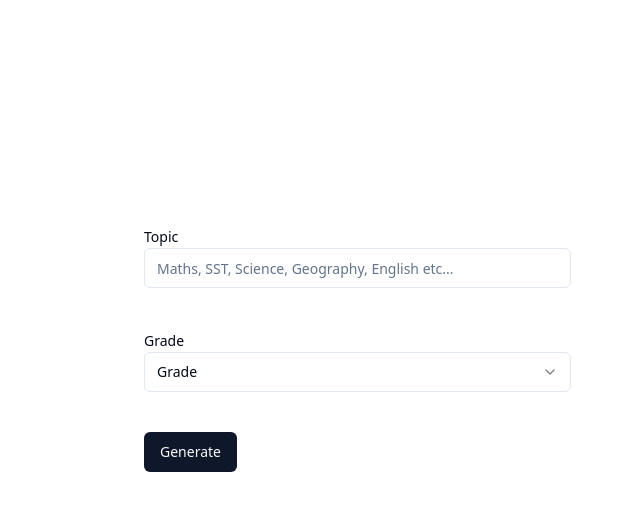
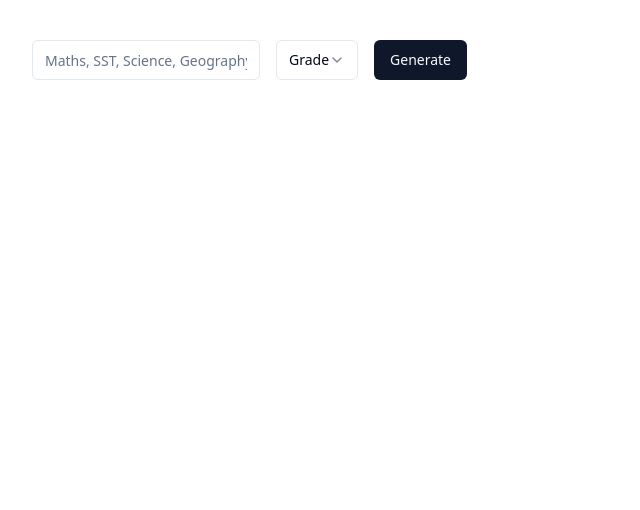
Before and after one commit to neutr0n420/Tech-Smart, a Next.js app: page / in a window 1280 px wide. Shown: the top 510 px of the page, without its empty margins (0-640 px from the left). Built offline with nearby package versions, Linux system fonts and the light colour scheme.

Commit message:
refactor: move query into query form component, delete notes page

```diff
--- /dev/null
+++ b/src/components/query.tsx
@@ -0,0 +1,88 @@
+import { FC, FormEvent, useState } from "react"
+
+import { Label } from "@/components/ui/label"
+import { Input } from "@/components/ui/input"
+import {
+	Select,
+	SelectContent,
+	SelectItem,
+	SelectTrigger,
+	SelectValue,
+} from "@/components/ui/select";
+import { Button } from "./ui/button";
+
+interface QueryFormProps { }
+
+const QueryForm: FC<QueryFormProps> = ({ }) => {
+	const [subject, setSubject] = useState<string>('')
+	const [grade, setGrade] = useState<string>('')
+
+	const generateKey = (e: FormEvent) => {
+		e.preventDefault()
+		console.log(e.target)
+		try {
+			const response = fetch("/api/generate", {
+				method: "POST",
+				headers: {
+					"Content-Type": "application/json",
+				},
+				body: JSON.stringify({ topic: subject, grade: grade }),
+			});
+		} catch (error: any) {
+			// Consider implementing your own error handling logic here
+			console.error(error);
+			alert(error.message);
+		}
+	}
+
+	return (
+		<form onSubmit={generateKey}>
+			<div className="flex flex-row items-center gap-4 mt-10">
+				<div>
+					<Label className="sr-only" htmlFor="topic">Topic</Label>
+
+					<Input
+						id="topic"
+						name="topic"
+						placeholder="Maths, SST, Science, Geography, English etc..."
+						onChange={(e: any) => { setSubject(e.target.value), console.log(subject) }}
+						required
+					/>
+				</div>
+
+				<div>
+					<Label className="sr-only" htmlFor="grade">Grade</Label>
+
+					<Select name="grade" onValueChange={(e: any) => {
+						setGrade(e)
+						console.log(e)
+					}}>
+
+						<SelectTrigger>
+							<SelectValue placeholder="Grade" />
+						</SelectTrigger>
+
+						<SelectContent>
+							<SelectItem value="1">1st</SelectItem>
+							<SelectItem value="2">2nd</SelectItem>
+							<SelectItem value="3">3rd</SelectItem>
+							<SelectItem value="4">4th</SelectItem>
+							<SelectItem value="5">5th</SelectItem>
+							<SelectItem value="6">6th</SelectItem>
+							<SelectItem value="7">7th</SelectItem>
+							<SelectItem value="8">8th</SelectItem>
+							<SelectItem value="9">9th</SelectItem>
+							<SelectItem value="10">10th</SelectItem>
+						</SelectContent>
+
+					</Select>
+				</div>
+
+				<Button type="submit">Generate</Button>
+
+			</div>
+		</form>
+	)
+}
+
+export default QueryForm
--- a/src/pages/index.tsx
+++ b/src/pages/index.tsx
@@ -1,97 +1,9 @@
-import Image from "next/image";
-import { Inter } from "next/font/google";
-import { Input } from "@/components/ui/input";
-import {
-  Select,
-  SelectContent,
-  SelectItem,
-  SelectTrigger,
-  SelectValue,
-} from "@/components/ui/select";
-import { Button } from "@/components/ui/button";
-import Link from "next/link";
-import axios from 'axios'
-import { useState, useCallback } from "react";
-import { headers } from "next/dist/client/components/headers";
-import { Form } from "@/components/ui/form";
-import { Label } from "@/components/ui/label";
-
+import QueryForm from "@/components/query";
 
 export default function Home() {
-
-  const [notes, setNotes] = useState([])
-  const [subject, setSubject] = useState('')
-  const [grade, setGrade] = useState()
-  const [newObj, setNewObj] = useState({ subject, grade })
-  const backendUrl = 'http://localhost:3000/api/generate/route'
-  const GenerateKey = (event: any) => {
-    event.preventDefault()
-    console.log(event.target)
-    try {
-      const response = fetch("/api/generate", {
-        method: "POST",
-        headers: {
-          "Content-Type": "application/json",
-        },
-        body: JSON.stringify({ topic: subject, grade: grade }),
-      });
-    } catch (error: any) {
-      // Consider implementing your own error handling logic here
-      console.error(error);
-      alert(error.message);
-    }
-  }
-  console.log(Response)
-  const options = [1, 2, 3, 4, 5, 6, 7, 8]
-
   return (
-    <main className="w-4/12 mt-56 ml-36">
-      <form onSubmit={GenerateKey}>
-        <div>
-          <Label htmlFor="topic">Topic</Label>
-
-          <Input
-            id="topic"
-            name="topic"
-            placeholder="Maths, SST, Science, Geography, English etc..."
-            onChange={(e: any) => { setSubject(e.target.value), console.log(subject) }}
-            required
-          />
-        </div>
-
-        <div className="mt-10">
-          <Label htmlFor="grade">Grade</Label>
-
-          <Select name="grade" onValueChange={(e: any) => {
-            setGrade(e)
-            console.log(e)
-          }}>
-
-            <SelectTrigger>
-              <SelectValue placeholder="Grade" />
-            </SelectTrigger>
-
-            <SelectContent>
-              <SelectItem value="1">1st</SelectItem>
-              <SelectItem value="2">2nd</SelectItem>
-              <SelectItem value="3">3rd</SelectItem>
-              <SelectItem value="4">4th</SelectItem>
-              <SelectItem value="5">5th</SelectItem>
-              <SelectItem value="6">6th</SelectItem>
-              <SelectItem value="7">7th</SelectItem>
-              <SelectItem value="8">8th</SelectItem>
-              <SelectItem value="9">9th</SelectItem>
-              <SelectItem value="10">10th</SelectItem>
-            </SelectContent>
-
-          </Select>
-        </div>
-
-        <Link href="/notes">
-          <Button className="mt-10" type="submit">Generate</Button>
-        </Link>
-
-      </form>
+    <main className="container">
+      <QueryForm />
     </main>
   );
 }
--- a/src/pages/notes/index.tsx
+++ /dev/null
@@ -1,50 +0,0 @@
-import { FC } from 'react';
-import { useRouter } from "next/navigation";
-import { Button } from '@/components/ui/button';
-import { Input } from '@/components/ui/input';
-interface NotesProps { }
-
-const Notes: FC<NotesProps> = ({ }) => {
-	return (
-		<div className="container max-w-4xl min-h-screen flex items-center justify-center">
-			<div className="flex flex-col w-max gap-4 h-full justify-center p-4">
-				<Prompt />
-
-				<div className="my-10">
-					Lorem ipsum dolor sit amet, consectetur adipiscing elit. Aliquam ut congue augue, in malesuada eros. Nam scelerisque, nisi ut viverra porta, urna enim varius turpis, sit amet vehicula mauris mi sed sem. Cras ullamcorper, erat at pulvinar euismod, nisi neque porta enim, vel fermentum augue elit vitae risus. Pellentesque commodo nibh eget lacus bibendum malesuada. Morbi at turpis neque. Mauris posuere faucibus nisi. Fusce scelerisque sem id lacus hendrerit, eu suscipit dui mollis. Sed non augue nunc. Nullam nunc ligula, maximus sit amet auctor ac, eleifend sed lorem. Integer eget elit id dui sollicitudin auctor. <br />
-					Proin suscipit elementum diam, eu venenatis arcu condimentum id. Suspendisse eleifend dolor augue, sed maximus urna viverra a. Pellentesque bibendum in ante id maximus. Nam venenatis eros sit amet velit dictum, at fermentum ante iaculis. Ut consectetur odio vel velit tincidunt sagittis. Sed imperdiet risus ex, quis ullamcorper risus efficitur in. Vestibulum mauris felis, congue ac leo in, interdum pharetra neque. Nunc quis mauris mauris. Donec fermentum diam id commodo pulvinar. Mauris maximus gravida augue, id aliquam ipsum laoreet posuere. Sed a risus elementum, auctor odio nec, faucibus lorem. Mauris non turpis et sapien pharetra mattis in at nisi.<br />
-					Nulla semper ex quis nisl aliquet rutrum. Nullam a quam id nulla sagittis lacinia. Donec convallis neque et interdum dignissim. Etiam vel imperdiet neque. Ut tempus quis turpis et iaculis. Quisque ultricies sollicitudin tempus. Nullam posuere augue in ultricies sodales. Mauris vitae iaculis urna, sit amet ornare ligula. Integer vitae purus non dui ornare aliquam eget eget leo.<br />
-					Donec congue malesuada sapien, vitae finibus nibh molestie at. Curabitur quis varius orci, accumsan fringilla nibh. Vestibulum nec laoreet dolor. Sed eu nunc ut sapien eleifend feugiat sed et eros. Etiam ornare a erat in auctor. Etiam varius in arcu dignissim interdum. Proin tempor purus diam. Nam laoreet felis id augue finibus dictum.<br />
-					Nam ullamcorper vehicula diam et rhoncus. Sed sodales ac lacus et venenatis. Donec vel est turpis. Etiam congue venenatis massa, eu posuere nibh cursus vel. Nullam at euismod diam. Quisque sit amet neque vitae nunc pulvinar vulputate. Etiam tempor feugiat mauris in tincidunt.<br />
-				</div>
-
-				<Button
-					className="w-max self-end"
-					onClick={() => console.log('generating pdf...')}
-				>
-					Generate PDF
-				</Button>
-			</div>
-		</div>
-	)
-}
-
-const Prompt = ({ }) => {
-	const router = useRouter();
-
-	return (
-		<div className="flex flex-row gap-3 w-max self-end">
-			<Input
-				readOnly
-				onClick={() => router.push('/')}
-				placeholder="Generate new notes"
-			/>
-			<Button
-				onClick={() => router.push('/')} >
-				Generate
-			</Button>
-		</div>
-	)
-}
-
-export default Notes
```
